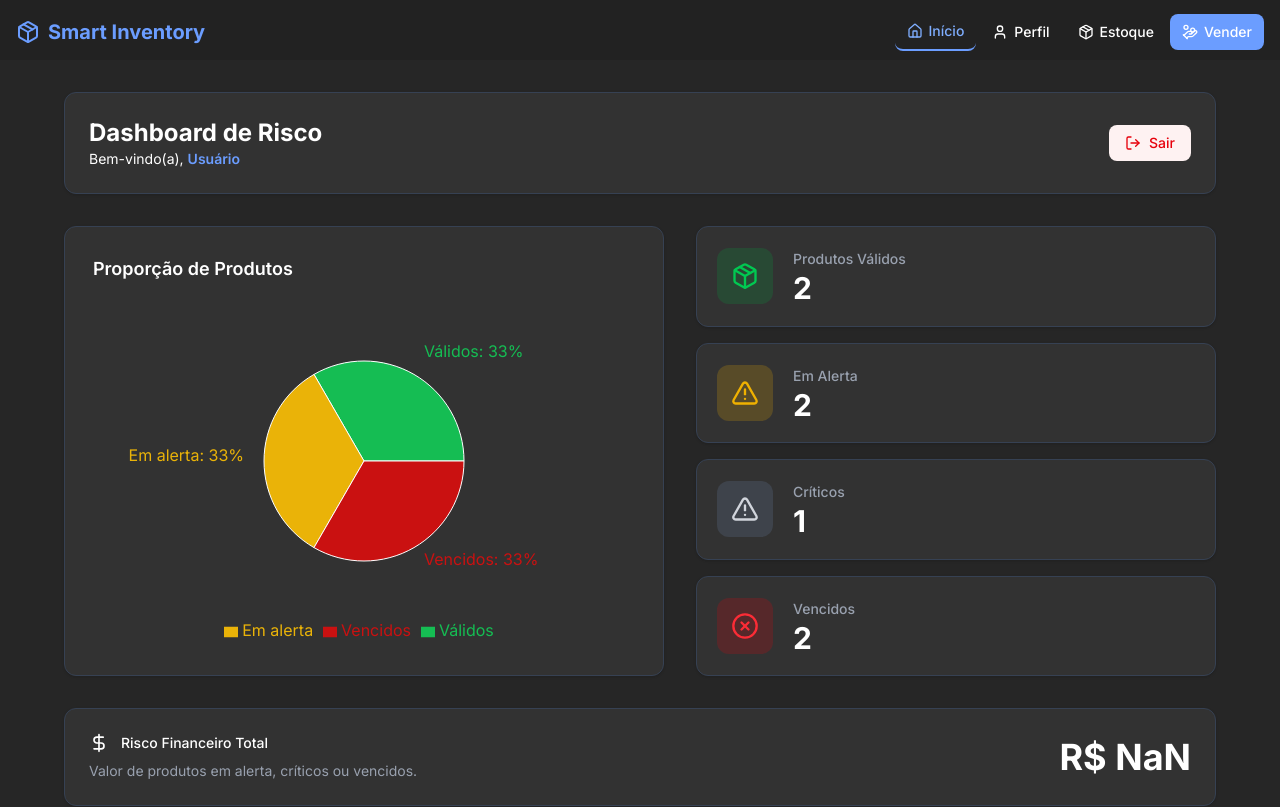
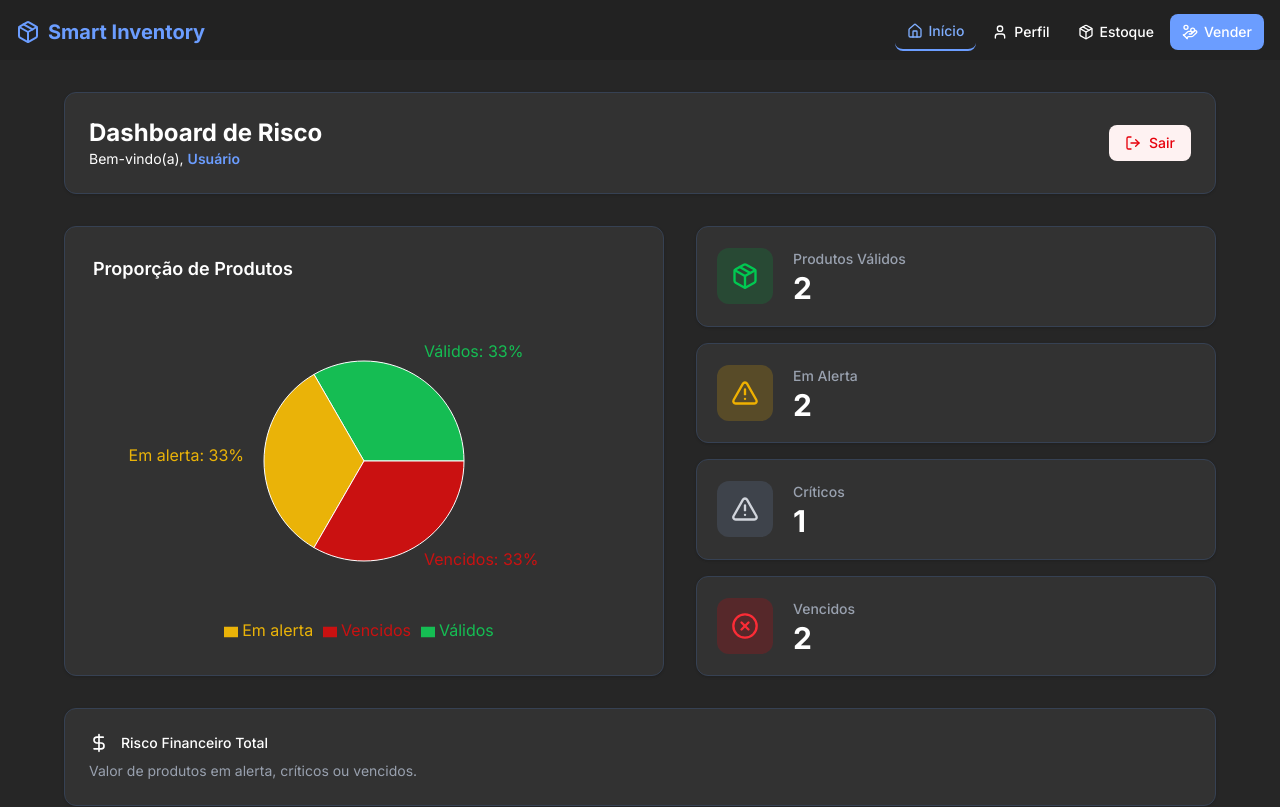
Before and after one commit to cnrnival/smart-inventory, a Next.js app: page / in a window 1280 px wide. Shown: the top 807 px of the page. Built offline with nearby package versions, Linux system fonts and the light colour scheme; data requests are answered from the project's data file.

Commit message:
remove financialriskc

```diff
--- a/src/app/page.tsx
+++ b/src/app/page.tsx
@@ -21,7 +21,7 @@ const COLORS = ['#15bd53', '#eab308', '#ca1111'];
 export default function DashboardPage() {
   const { products, getProducts } = useProductsContext();
   const router = useRouter();
-  const { batches, expiredBatches, nearExpiryBatches, validBatches, financialRisk, isLoading } = useInventory();
+  const { batches, expiredBatches, nearExpiryBatches, validBatches, isLoading } = useInventory();
 
   useEffect(() => {
     getProducts();
@@ -175,9 +175,6 @@ export default function DashboardPage() {
             Valor de produtos em alerta, críticos ou vencidos.
           </p>
         </div>
-        <p className="text-4xl font-bold text-white">
-          {new Intl.NumberFormat('pt-BR', { style: 'currency', currency: 'BRL' }).format(financialRisk)}
-        </p>
       </div>
 
       {/* Tabela de Produtos */}
```
